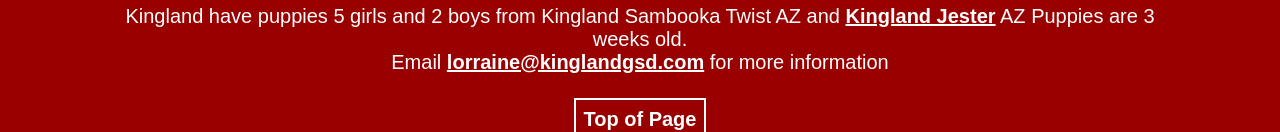
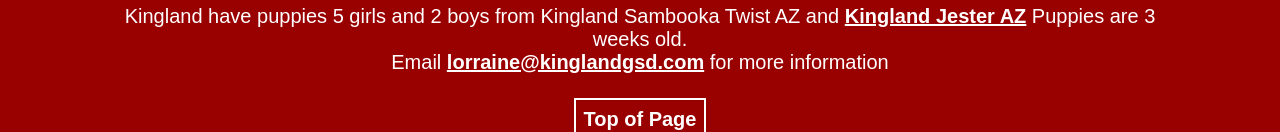
Before and after one commit to Jamie-Hutton/KinglandGSD, a plain HTML site: page index.html in a window 1280 px wide. Shown: the part 5734-5866 px from the top of the page. Drawn offline with Linux system fonts and the light colour scheme.

Commit message:
Update index.html

```diff
--- a/index.html
+++ b/index.html
@@ -99,7 +99,7 @@
                     <div style="max-width: 85ch; margin-left: auto; margin-right: auto; color: white; padding-top: 1rem; padding-bottom: 2rem;">
                         <h2 id="NewAdditions" class="center">Puppies Available</h2>
                         <div class="image-gallery">
-                            <figure><img alt="Boy" class="imageborderwhite" src="/images/Kinglandpuppies582023.jpg" width="1050"><figcaption>Kingland have puppies 5 girls and 2 boys from Kingland Sambooka Twist AZ and <a style="color: white; text-decoration: underline;" href="#Studs">Kingland Jester</a> AZ Puppies are 3 weeks old.<br>Email <a style="color: white; text-decoration: underline;" href="mailto:lorraine@kinglandgsd.com">lorraine@kinglandgsd.com</a> for more information</figcaption></figure>
+                            <figure><img alt="Boy" class="imageborderwhite" src="/images/Kinglandpuppies582023.jpg" width="1050"><figcaption>Kingland have puppies 5 girls and 2 boys from Kingland Sambooka Twist AZ and <a style="color: white; text-decoration: underline;" href="#Studs">Kingland Jester AZ</a> Puppies are 3 weeks old.<br>Email <a style="color: white; text-decoration: underline;" href="mailto:lorraine@kinglandgsd.com">lorraine@kinglandgsd.com</a> for more information</figcaption></figure>
                         </div>
                         <br>
                         <a style="padding: 0.5rem; color: white; border: 2px solid;" href="#Home">Top of Page</a>
```
